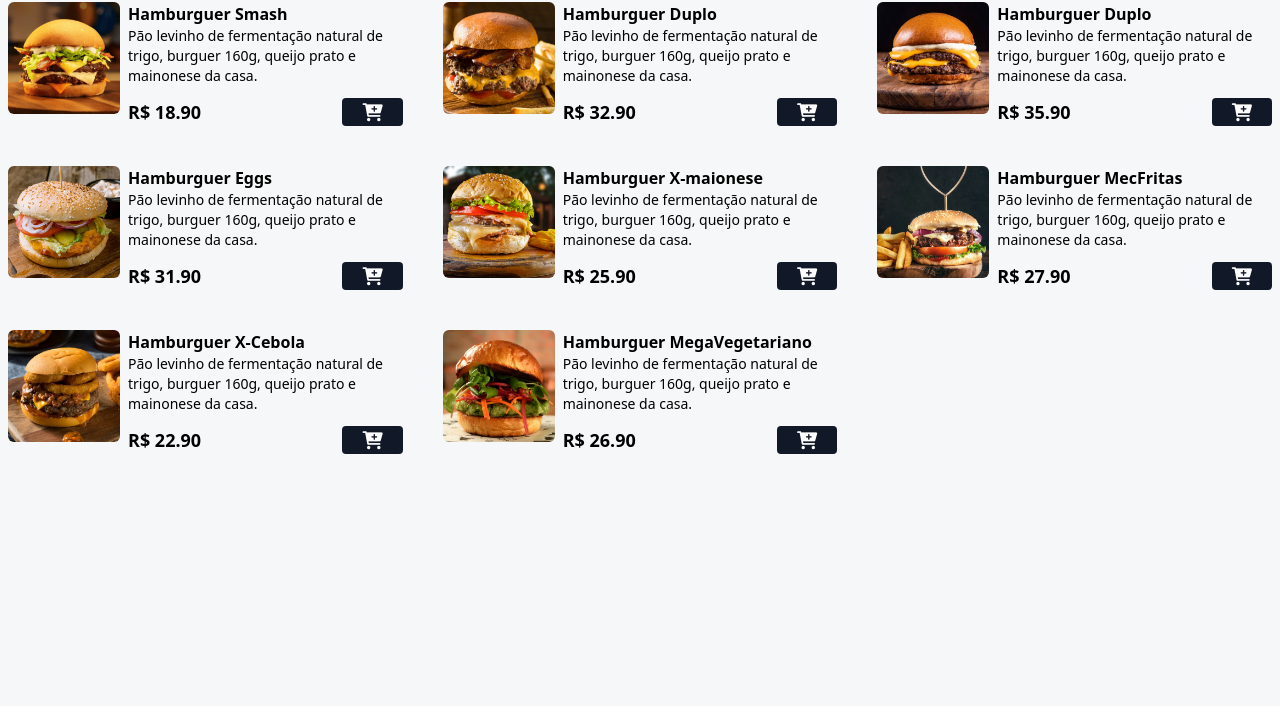
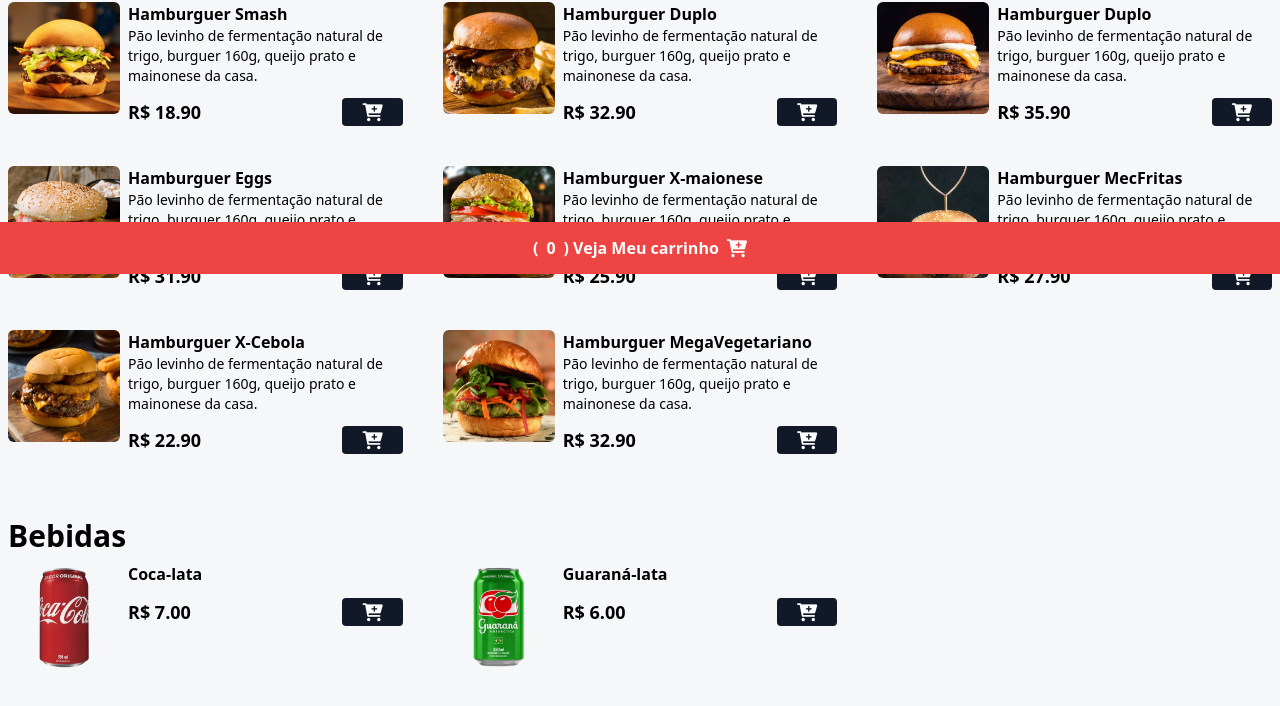
Before and after one commit to LopesA95/CARDAPIO-ONLINE, a website: page index.html in a window 1280 px wide. Shown: the part 526-1232 px from the top of the page. Before the commit the page ends 1044 px from the top, so only its background shows below. Drawn offline with Linux system fonts and the light colour scheme.

Commit message:
✨ feat: estilização finalizada

```diff
--- a/index.html
+++ b/index.html
@@ -3,11 +3,16 @@
 
 <head>
   <meta charset="UTF-8">
+
   <meta name="viewport" content="width=device-width, initial-scale=1.0">
+  <link rel="preconnect" href="https://fonts.googleapis.com"/>
+  <link rel="preconnect" href="https://fonts.gstatic.com" crossorigin/>
+  <link href="https://fonts.googleapis.com/css2?family=Roboto:wght@400;500;700&display=swap" rel="stylesheet"/>
 
   <link rel="stylesheet" href="https://cdnjs.cloudflare.com/ajax/libs/font-awesome/6.0.0-beta3/css/all.min.css"
     integrity="sha512-Fo3rlrZj/k7ujTnHg4CGR2D7kSs0v4LLanw2qksYuRlEzO+tcaEPQogQ0KaoGN26/zrn20ImR1DfuLWnOo7aBA=="
     crossorigin="anonymous" referrerpolicy="no-referrer" />
+
 
   <link rel="stylesheet" href="./styles/output.css">
   <title>Dev Burguer</title>
@@ -216,7 +221,7 @@
 
 
           <div class="flex items-center gap-2 justify-between mt-3">
-            <p class="font-bold text-lg">R$ 26.90</p>
+            <p class="font-bold text-lg">R$ 32.90</p>
             <button class="bg-gray-900 px-5 rounded add-to-cart-btn" data-name="Hamburguer MegaVegetariano"
               data-price="32.90">
               <i class="fa fa-cart-plus text-lg text-white"></i>
@@ -228,8 +233,94 @@
 
     </main>
 
+    <div class="mx-auto max-w-7xl px-2 my-2">
+      <h2 class="font-bold text-3xl">Bebidas</h2>
+    </div>
+
+    <!--GRID BEBIDAS-->
+    <div class="grid grid-cols-1 md:grid-cols-2 lg:grid-cols-3 gap-7 md:gap-10 mx-auto max-w-7xl px-2 mb-16" id="menu">
+      <!--BEBIDA ITEM-->
+      <div class="flex gap-2 w-full">
+
+        <img src="./assets/refri-1.png" alt="Coca-lata"
+          class="w-28 h-28 rounded-md hover:scale-110 hover:-rotate-2 duration-300">
+
+
+        <div class="w-full">
+          <p class="font-bold">Coca-lata</p>
+
+          <div class="flex items-center gap-2 justify-between mt-3">
+            <p class="font-bold text-lg">R$ 7.00</p>
+            <button class="bg-gray-900 px-5 rounded add-to-cart-btn" data-name="Coca-lata" data-price="7.00">
+              <i class="fa fa-cart-plus text-lg text-white"></i>
+            </button>
+          </div>
+        </div>
+      </div>
+      <!--FIM BEBIDA ITEM-->
+      <!--BEBIDA ITEM-->
+      <div class="flex gap-2 w-full">
+
+        <img src="./assets/refri-2.png" alt="Guarana-lata"
+          class="w-28 h-28 rounded-md hover:scale-110 hover:-rotate-2 duration-300">
+
+
+        <div class="w-full">
+          <p class="font-bold">Guaraná-lata</p>
+
+          <div class="flex items-center gap-2 justify-between mt-3">
+            <p class="font-bold text-lg">R$ 6.00</p>
+            <button class="bg-gray-900 px-5 rounded add-to-cart-btn" data-name="Guarana-lata" data-price="6.00">
+              <i class="fa fa-cart-plus text-lg text-white"></i>
+            </button>
+          </div>
+        </div>
+      </div>
+      <!--FIM BEBIDA ITEM-->
+    </div>
+    <!-- FIM GRID BEBIDAS-->
   </div>
   <!-- FIM MENU -->
+
+  <!--MODAL CART-->
+
+  <div class="bg-black/60 w-full h-full fixed top-0 left-0 z-[99] items-center justify-center hidden">
+
+    <div class="bg-white p-5 rounded-md min-w-[90%] md:min-w-[600px]">
+      <h2 class="text-center font-bold text-2xl mb-2">Meu carrinho</h2>
+
+      <div id="cart-items" class="flex justify-between mb-2 flex-col"></div>
+
+      <p class="font-bold">Total: <span id="cart-total">0.00</span></p>
+
+      <p class="font-bold mt-4">Endereço de entrega:</p>
+      <input type="text" placeholder="Digite seu endereço completo" id="address"
+        class="w-full border-2 p-1 rounded my-1" />
+
+      <p class="text-red-500 hidden" id="address-warn">Digite seu endereço completo!</p>
+
+      <div class="flex items-center justify-between mt-4 w-full">
+        <button id="close-modal-btn">Fechar</button>
+        <button id="checkout-btn" class="bg-green-500 text-white px-4 py-1 rounded">Finalizar pedido</button>
+      </div>
+
+    </div>
+
+  </div>
+
+
+  <!--FIMMODAL CART-->
+
+  <!--INICIO FOOTER-->
+
+  <footer class="w-full bg-red-500 py-3 fixed bottom-0 z-40 flex items-center justify-center">
+    <button class="flex items-center gap-2 text-white font-bold" id="cart-btn">
+      (<span id="cart-count">0</span>)
+      Veja Meu carrinho
+      <i class="fa fa-cart-plus text-lg text-white"></i>
+    </button>
+  </footer>
+  <!--FIM FOOTER-->
 
 
 </body>
--- a/tailwind.config.js
+++ b/tailwind.config.js
@@ -2,6 +2,9 @@
 module.exports = {
   content: ["./**/*.{html,js}"],
   theme: {
+    fontFamily: {
+      sans: ["Roboto", "sans-serif"],
+    },
     extend: {
       backgroundImage: {
         "home": "url('/assets/bg.png')"
```
Also changed, not shown: styles/output.css.
